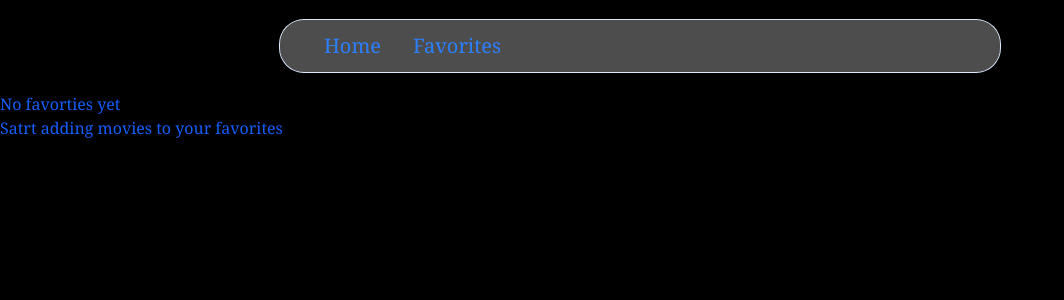
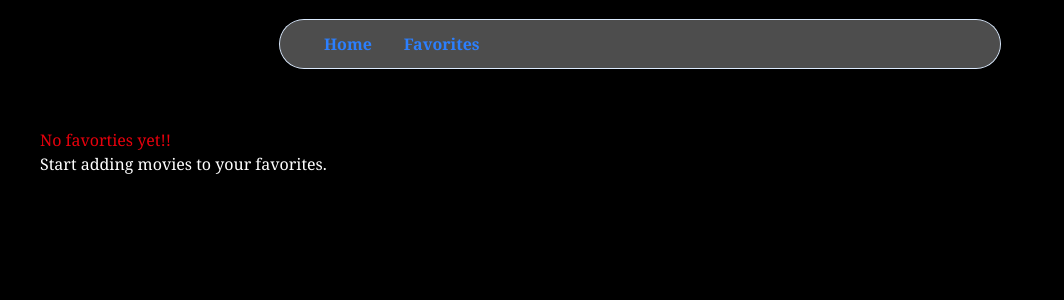
Before and after one commit to Raymond-dev1/Movie-Recommendation-App, a React (Vite) app: page /favorites in a window 1280 px wide. Shown: the top 300 px of the page, without its empty margins (0-1064 px from the left). Built offline with nearby package versions, Linux system fonts and the light colour scheme.

Commit message:
style(favorites-page): add margin & padding

```diff
--- a/index.html
+++ b/index.html
@@ -2,7 +2,7 @@
 <html lang="en">
   <head>
     <meta charset="UTF-8" />
-    <!-- <link rel="icon" type="image/svg+xml" href="/vite.svg" /> -->
+    <link rel="icon" type="image/svg+xml" href="/public/movie.jpeg" />
     <meta name="viewport" content="width=device-width, initial-scale=1.0" />
     <title>movie-recommendation-app</title>
   </head>
--- a/src/App.jsx
+++ b/src/App.jsx
@@ -7,7 +7,7 @@ import NavBar from "./components/NavBar";
 export default function App() {
   return (
     <div>
-      <main className="font-serif text-blue-600 min-h-screen  bg-black scroll-smooth md:scroll-auto ">
+      <main className="font-serif text-white min-h-screen  bg-black scroll-smooth md:scroll-auto ">
         <NavBar />
         <Routes>
           <Route path="/" element={<Home />} />
--- a/src/components/NavBar.jsx
+++ b/src/components/NavBar.jsx
@@ -3,7 +3,7 @@ import { Link } from "react-router-dom";
 export default function NavBar() {
   return (
     <nav className="navbar  flex justify-center sticky top-0 right-0">
-      <div className="mx-7 px-5 py-5 rounded-xl text-xl text-blue-500 shadow-xl/20  w-190 ">
+      <div className="mx-7 px-5 py-5 rounded-xl text-l font-extrabold text-blue-500 shadow-xl/20  w-190 ">
       <div className="navbar-brand bg-white/30 backdrop-blur-sm ring-1 ring-blue-100  flex flex-row gap-8 rounded-3xl p-3  shadow-xl/30 ">
         <Link />
       <div className="navbar-links flex flex-row gap-20">
--- a/src/pages/favorites.jsx
+++ b/src/pages/favorites.jsx
@@ -1,7 +1,7 @@
 
 export default function favorite(){
-    return<div className= "favorites-empty  bg-black">
-        <h3>No favorties yet</h3>
-        <p>Satrt adding movies to your favorites</p>
+    return<div className= "favorites-empty bg-black p-8 m-2 ">
+        <h3 className="text-red-600">No favorties yet!!</h3>
+        <p>Start adding movies to your favorites.</p>
     </div>
 }
```
Also changed, not shown: public/movie.jpeg (added).
